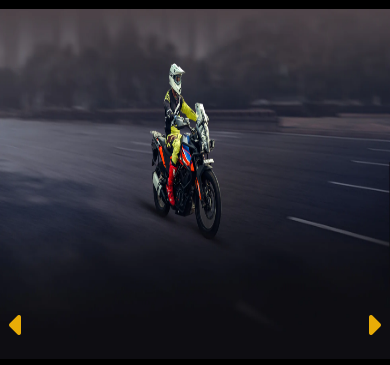
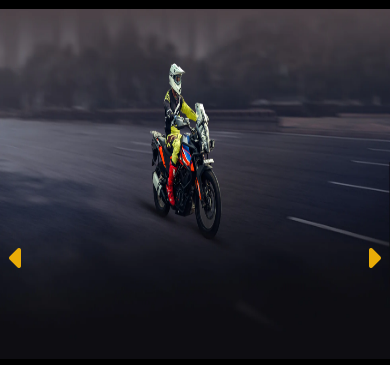
Before and after one commit to AdithyaKarunagaran/Bike-Accessories, a plain HTML site: page index.html in a window 390 px wide. Shown: the part 93-458 px from the top of the page. Drawn offline with Linux system fonts and the light colour scheme.

Commit message:
Update mainpage.css

```diff
--- a/mainpage.css
+++ b/mainpage.css
@@ -253,6 +253,13 @@
     height: 400px;
   }
 
+
+  .prev, .next {
+    top: 40%;
+    padding: 5px;
+    font-size: 1rem;
+  }
+
   .sbb {
     font-size: 1.5rem;
   }
@@ -337,7 +344,7 @@
   }
 
   .prev, .next {
-    top: 48%;
+    top: 40%;
     padding: 5px;
     font-size: 1rem;
   }
```
